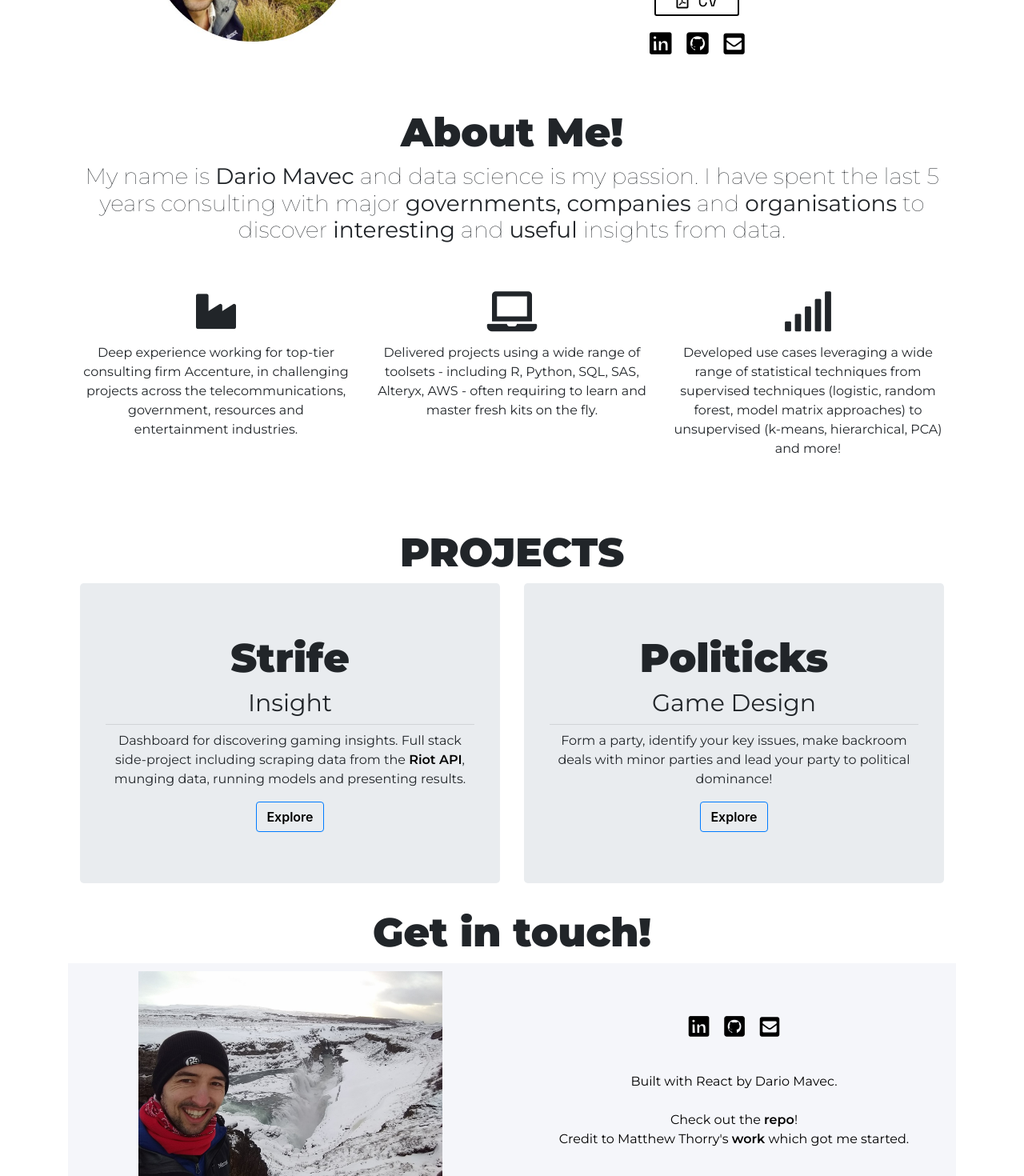
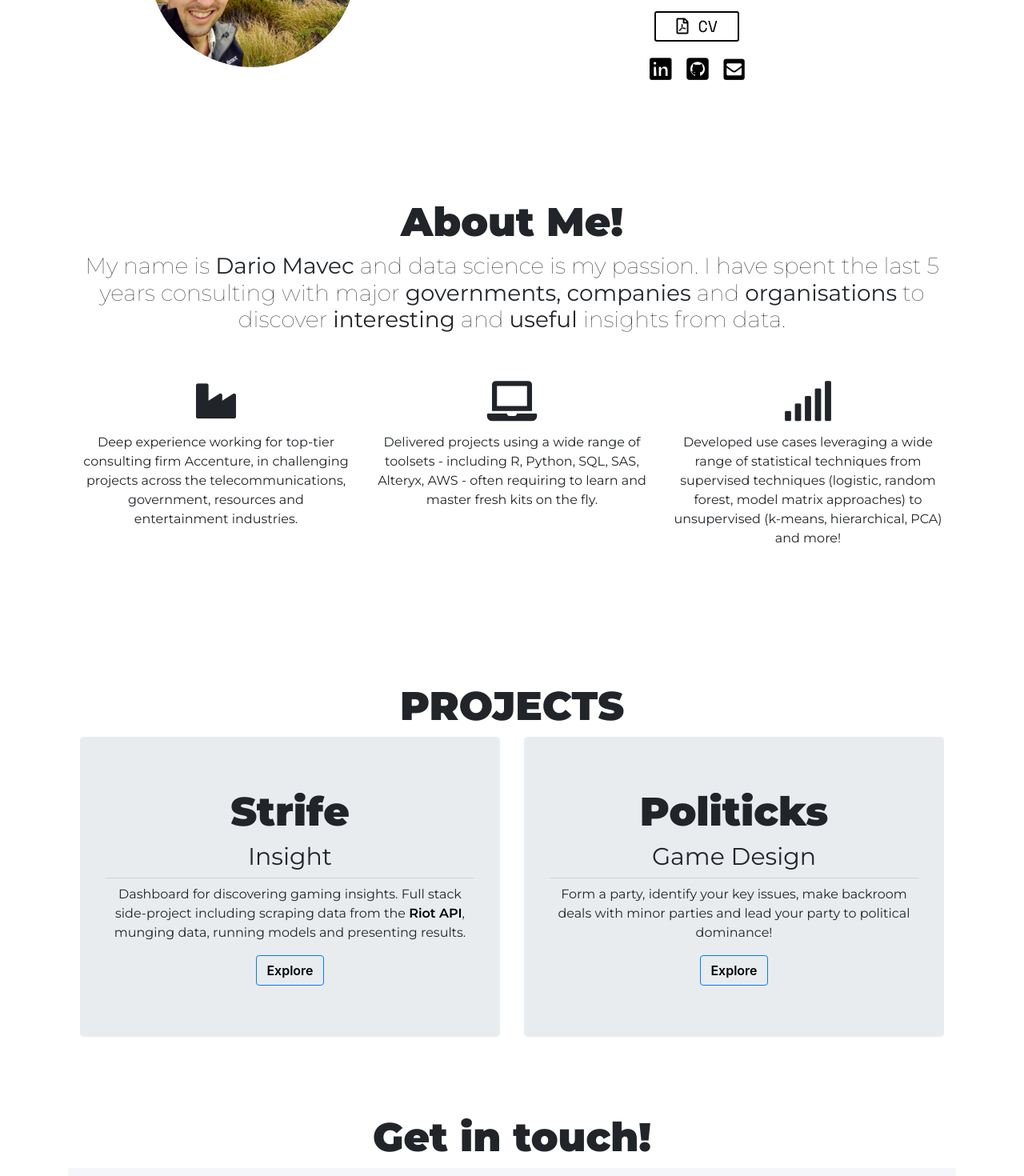
Before and after one commit to dariomavec/react-site, a React (Create React App) app: page / in a window 1280 px wide. Shown: the part 380-1850 px from the top of the page at 80% size. Built offline with nearby package versions, Linux system fonts and the light colour scheme.

Commit message:
Fixed nagivation links

```diff
--- a/src/components/Spacer.js
+++ b/src/components/Spacer.js
@@ -4,9 +4,9 @@ import { Row, Col } from 'reactstrap';
 export default class Spacer extends Component {
   render() {
     return (
-	<Row>
+	<Row id={this.props.id}>
 		<Col>
-		<br/><br/>
+		<p><br/><br/></p>
 		</Col>
 	</Row>
     );
--- a/src/components/_Me.js
+++ b/src/components/_Me.js
@@ -16,10 +16,13 @@ export default class Me extends Component {
 				<Spacer />
 				<Spacer />
 				<Welcome />
-				<Spacer />
+				<Spacer id="about"/>
+				<Spacer/>
 				<About />
+				<Spacer id="projects"/>
 				<Spacer />
 				<Projects />
+				<Spacer />
 				<Footer />
 			</Container>
 		</div>
```
